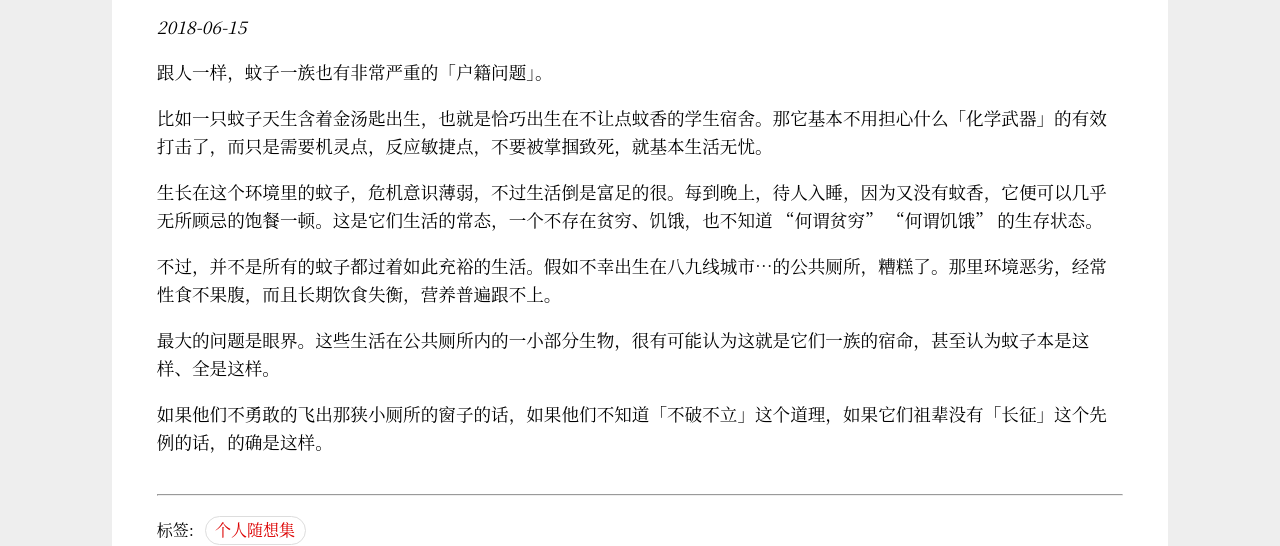
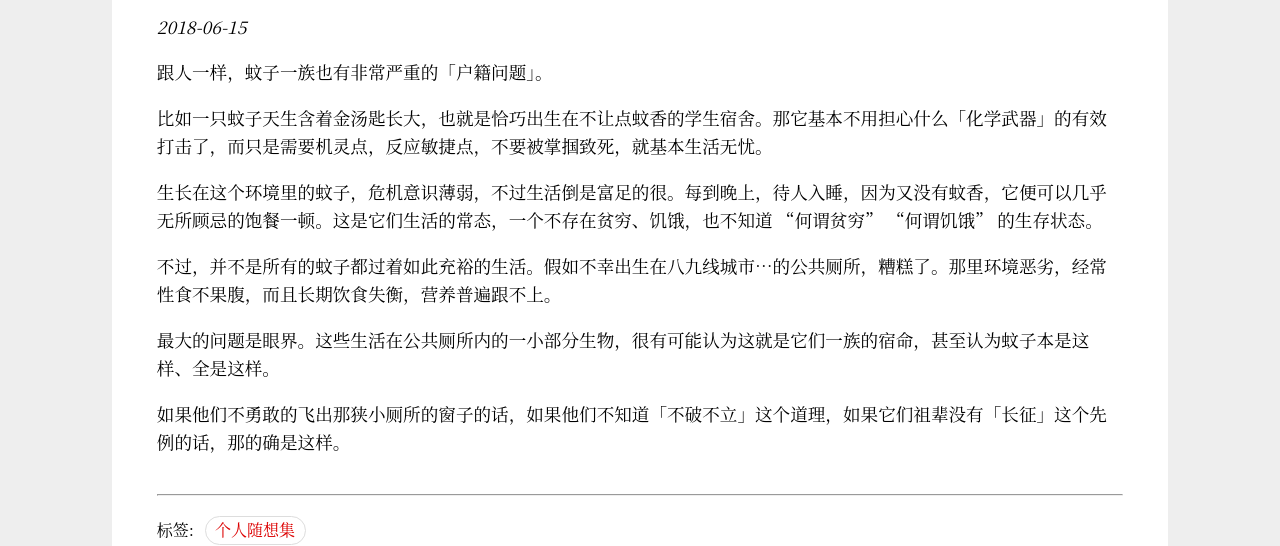
Before and after one commit to Haiyung/haiyung.github.io, a Jekyll site: the page built from _posts/2018-06-15-mosquitoes-and-people.md, in a window 1280 px wide. Shown: the part 125-671 px from the top of the page. Built offline with Jekyll 4.4.1, drawn with Linux system fonts in a browser that asks for light colours.

Commit message:
article: fix some words error

```diff
--- a/_posts/2018-06-15-mosquitoes-and-people.md
+++ b/_posts/2018-06-15-mosquitoes-and-people.md
@@ -8,7 +8,7 @@ tags: 个人随想集
 
 跟人一样，蚊子一族也有非常严重的「户籍问题」。
 
-比如一只蚊子天生含着金汤匙出生，也就是恰巧出生在不让点蚊香的学生宿舍。那它基本不用担心什么「化学武器」的有效打击了，而只是需要机灵点，反应敏捷点，不要被掌掴致死，就基本生活无忧。
+比如一只蚊子天生含着金汤匙长大，也就是恰巧出生在不让点蚊香的学生宿舍。那它基本不用担心什么「化学武器」的有效打击了，而只是需要机灵点，反应敏捷点，不要被掌掴致死，就基本生活无忧。
 
 生长在这个环境里的蚊子，危机意识薄弱，不过生活倒是富足的很。每到晚上，待人入睡，因为又没有蚊香，它便可以几乎无所顾忌的饱餐一顿。这是它们生活的常态，一个不存在贫穷、饥饿，也不知道 "何谓贫穷" "何谓饥饿" 的生存状态。
 
@@ -16,4 +16,4 @@ tags: 个人随想集
 
 最大的问题是眼界。这些生活在公共厕所内的一小部分生物，很有可能认为这就是它们一族的宿命，甚至认为蚊子本是这样、全是这样。
 
-如果他们不勇敢的飞出那狭小厕所的窗子的话，如果他们不知道「不破不立」这个道理，如果它们祖辈没有「长征」这个先例的话，的确是这样。
+如果他们不勇敢的飞出那狭小厕所的窗子的话，如果他们不知道「不破不立」这个道理，如果它们祖辈没有「长征」这个先例的话，那的确是这样。
```
